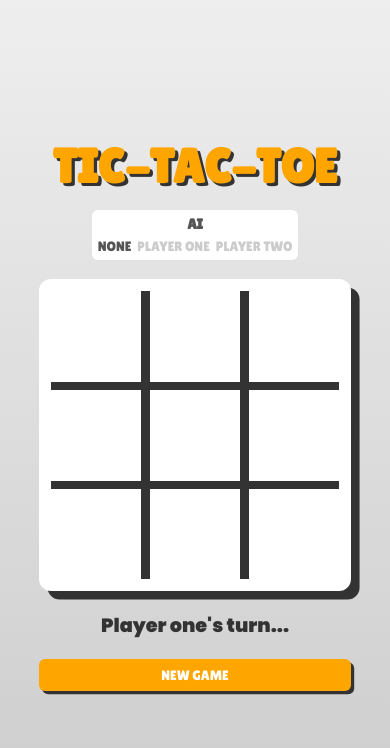
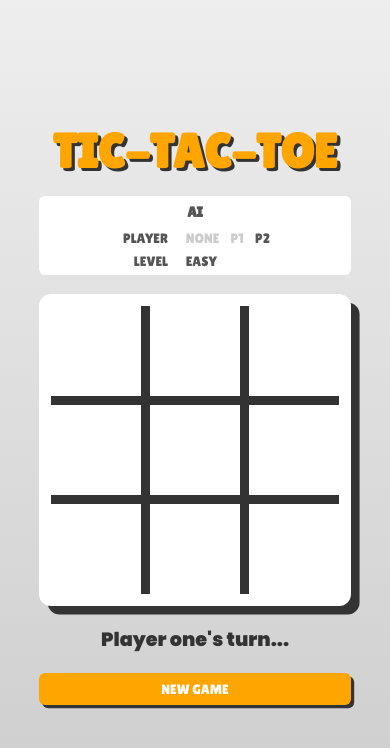
Before and after one commit to antonjolsson/ttt, a React (Create React App) app: page / in a window 390 px wide. Shown: the top 748 px of the page. Built offline with nearby package versions, Linux system fonts and the light colour scheme.

Commit message:
style: 💄 responsive sidebar

```diff
--- a/src/App.tsx
+++ b/src/App.tsx
@@ -3,7 +3,7 @@ import {Header} from "./components/Header";
 import {Board} from "./components/Board";
 import './App.css'
 import {MessageArea} from "./components/MessageArea";
-import {GameEngine, getInitialGameState, ISquare, Player} from "./GameEngine";
+import {AILevel, GameEngine, getInitialGameState, ISquare, Player} from "./GameEngine";
 import {RestartButton} from "./components/RestartButton";
 import {Footer} from "./components/Footer";
 import {SideBar} from "./components/SideBar";
@@ -14,7 +14,8 @@ export interface IGameState {
     winningRow: ISquare[],
     gridSize: number,
     ai?: Player,
-    winner?: Player
+    winner?: Player,
+    aiLevel: AILevel
 }
 
 export const GameStateContext = createContext({
--- a/src/GameEngine.ts
+++ b/src/GameEngine.ts
@@ -3,6 +3,11 @@ import {IGameState} from "./App";
 export enum Player {
     CROSS = 'x',
     CIRCLE = 'o',
+}
+
+export enum AILevel {
+    EASY = 'easy',
+    HARD = 'hard'
 }
 
 export interface ISquare {
@@ -25,7 +30,9 @@ export function getInitialGameState(): IGameState {
         currentPlayer: Player.CROSS,
         winningRow: [] as ISquare[],
         gridSize: 3,
-        board: initBoard(3)
+        board: initBoard(3),
+        ai: Player.CIRCLE,
+        aiLevel: AILevel.EASY
     };
 }
 
--- a/src/components/RadioButtonControl.css
+++ b/src/components/RadioButtonControl.css
@@ -99,33 +99,43 @@ main #center {
 
 .radio-button-control {
   display: flex;
-  flex-direction: column;
+  flex-direction: row;
   align-items: center;
   font-size: 0.85rem;
-  background: white;
-  border-radius: 0.5rem;
+  text-transform: uppercase;
   padding: 0.5rem;
-  color: #555;
+  justify-content: flex-start;
+  width: 100%;
+  gap: 0.9rem;
 }
 @media (width <= 400px) {
   .radio-button-control {
     font-size: min(1.1333333333rem, 7vw);
-  }
-  .radio-button-control .options {
-    gap: 0.2rem;
+    gap: 1.4666666667rem;
+    padding: 0.3rem;
   }
 }
-.radio-button-control h2 {
-  margin-top: 0;
-  margin-bottom: 0.5rem;
+.radio-button-control .control-label {
+  width: 3rem;
+  text-align: right;
+  margin: 0;
+}
+@media (width <= 400px) {
+  .radio-button-control .control-label {
+    width: 4rem;
+  }
 }
 .radio-button-control .options {
   display: flex;
   flex-direction: row;
   gap: min(0.5rem, 1.5vw);
 }
+@media (width <= 400px) {
+  .radio-button-control .options {
+    gap: 0.9333333333rem;
+  }
+}
 .radio-button-control .options .option {
-  text-transform: uppercase;
   transition: color 0.15s;
 }
 @media (width <= 400px) {
@@ -135,10 +145,15 @@ main #center {
 }
 .radio-button-control .options .option.unselected {
   color: #ccc;
+}
+.radio-button-control .options .option.unselected:not(.disabled) {
   cursor: pointer;
 }
-.radio-button-control .options .option.unselected:hover {
+.radio-button-control .options .option.unselected:not(.disabled):hover {
   color: inherit;
+}
+.radio-button-control .disabled {
+  color: #ccc;
 }
 
 /*# sourceMappingURL=RadioButtonControl.css.map */
--- a/src/components/RadioButtonControl.scss
+++ b/src/components/RadioButtonControl.scss
@@ -2,27 +2,31 @@
 
 .radio-button-control {
     display: flex;
-    flex-direction: column;
+    flex-direction: row;
     align-items: center;
     font-size: App.$btn-font-size;
-    background: white;
-    border-radius: App.$border-radius-small;
+    text-transform: uppercase;
     padding: 0.5rem;
-    color: App.$low-contrast-dark-color;
+    justify-content: flex-start;
+    width: 100%;
+    gap: 0.9rem;
 
     @media (width <= (App.$screen-break-point-small)) {
         $font-size: App.$large-small-font-size-ratio * App.$btn-font-size;
 
         font-size: min($font-size, 7vw);
-
-        .options {
-            gap: 0.2rem;
-        }
+        gap: 1.1rem * App.$large-small-font-size-ratio;
+        padding: 0.3rem;
     }
 
-    h2 {
-        margin-top: 0;
-        margin-bottom: 0.5rem;
+    .control-label {
+        width: 3rem;
+        text-align: right;
+        margin: 0;
+
+        @media (width <= (App.$screen-break-point-small)) {
+            width: 3rem * App.$large-small-font-size-ratio;
+        }
     }
 
     .options {
@@ -30,8 +34,11 @@
         flex-direction: row;
         gap: min(0.5rem, 1.5vw);
 
+        @media (width <= (App.$screen-break-point-small)) {
+            gap: 0.7rem * App.$large-small-font-size-ratio;
+        }
+
         .option {
-            text-transform: uppercase;
             transition: color App.$transition-duration-short;
 
             @media (width <= (App.$screen-break-point-small)) {
@@ -40,12 +47,19 @@
 
             &.unselected {
                 color: App.$light-gray;
-                cursor: pointer;
 
-                &:hover {
-                    color: inherit;
+                &:not(.disabled) {
+                    cursor: pointer;
+
+                    &:hover {
+                        color: inherit;
+                    }
                 }
             }
         }
     }
+
+    .disabled {
+        color: App.$light-gray;
+    }
 }
--- a/src/components/RadioButtonControl.tsx
+++ b/src/components/RadioButtonControl.tsx
@@ -2,16 +2,16 @@ import React, {ReactElement} from "react";
 import './RadioButtonControl.css'
 
 export function RadioButtonControl(props: { options: string[], label: string, selected: string,
-    onSelect: (option: string) => void }): ReactElement {
+    onSelect: (option: string) => void, disabled?: boolean } ): ReactElement {
     function getOptionClassName(optionName: string): string {
-        return optionName === props.selected ? 'selected' : 'unselected'
+        return !props.disabled && optionName === props.selected ? 'selected' : 'unselected'
     }
 
     return <div className={'radio-button-control'}>
-        <h2 className={'control-label'}>{props.label}</h2>
+        <p className={`control-label ${!!props.disabled && 'disabled'}`}>{props.label}</p>
         <div className={'options'}>
             {props.options.map(option => <span key={option} onClick={(): void => props.onSelect(option)}
-                                               className={`option ${getOptionClassName(option)}`}>{option}</span>)}
+               className={`option ${getOptionClassName(option)} ${!!props.disabled && 'disabled'}`}>{option}</span>)}
         </div>
     </div>;
 }
--- a/src/components/SideBar.tsx
+++ b/src/components/SideBar.tsx
@@ -3,15 +3,15 @@ import './Sidebar.css'
 import {RadioButtonControl} from "./RadioButtonControl";
 import {InputControl} from "./InputControl";
 import {GameStateContext} from "../App";
-import {Player} from "../GameEngine";
+import {AILevel, Player} from "../GameEngine";
 
 export function SideBar(): ReactElement {
     const gameCtxt = useContext(GameStateContext)
 
     const aiToOptionString = new Map<Player | undefined, string>([
         [undefined, 'None'],
-        [Player.CROSS, 'Player one'],
-        [Player.CIRCLE, 'Player two']
+        [Player.CROSS, 'P1'],
+        [Player.CIRCLE, 'P2']
     ])
 
     function onSelect(option: string): void {
@@ -21,8 +21,11 @@ export function SideBar(): ReactElement {
 
     return <div id={'right'}>
         <section id={'sidebar'}>
-            <RadioButtonControl label={'AI'} options={Array.from(aiToOptionString.values())} onSelect={onSelect}
+            <h2>AI</h2>
+            <RadioButtonControl label={'Player'} options={Array.from(aiToOptionString.values())} onSelect={onSelect}
                                 selected={aiToOptionString.get(gameCtxt.gameState.ai)!}/>
+            <RadioButtonControl label={'Level'} options={[AILevel.EASY]} onSelect={(): void => {}}
+                                selected={String(gameCtxt.gameState.aiLevel)} disabled={!gameCtxt.gameState.ai}/>
             <InputControl label={'Grid size'} default={3}/>
         </section>
     </div>;
--- a/src/components/Sidebar.css
+++ b/src/components/Sidebar.css
@@ -105,11 +105,20 @@ main #center {
   width: 100%;
 }
 #right #sidebar {
-  width: 100%;
+  width: fit-content;
   display: flex;
-  flex-direction: row;
+  flex-direction: column;
   align-items: center;
   justify-content: center;
+  border-radius: 0.5rem;
+  padding: 0.5rem;
+  color: #555;
+  background: white;
+}
+#right #sidebar h2 {
+  width: 100%;
+  text-align: center;
+  margin: 0.5rem auto;
 }
 @media (width > 720px) {
   #right {
@@ -118,10 +127,20 @@ main #center {
     height: 100%;
   }
   #right #sidebar {
-    width: min(15rem, 90%);
+    width: fit-content;
     flex-direction: column;
-    align-items: flex-start;
+    align-items: center;
     justify-content: flex-start;
+  }
+}
+@media (width <= 400px) {
+  #right {
+    width: 100%;
+    background: white;
+    border-radius: 0.5rem;
+  }
+  #right #sidebar {
+    padding: 0.2rem;
   }
 }
 
--- a/src/components/Sidebar.scss
+++ b/src/components/Sidebar.scss
@@ -8,23 +8,43 @@
     width: 100%;
 
     #sidebar {
-        width: 100%;
+        width: fit-content;
         display: flex;
-        flex-direction: row;
+        flex-direction: column;
         align-items: center;
         justify-content: center;
+        border-radius: App.$border-radius-small;
+        padding: 0.5rem;
+        color: App.$low-contrast-dark-color;
+        background: white;
+
+        h2 {
+            width: 100%;
+            text-align: center;
+            margin: 0.5rem auto;
+        }
     }
 
-    @media (width > App.$screen-break-point-large) {
+    @media (width > (App.$screen-break-point-large)) {
         justify-content: flex-start;
         flex: 1 1 20%;
         height: 100%;
 
         #sidebar {
-            width: min(15rem, 90%);
+            width: fit-content;
             flex-direction: column;
-            align-items: flex-start;
+            align-items: center;
             justify-content: flex-start;
         }
     }
+
+    @media (width <= (App.$screen-break-point-small)) {
+        width: 100%;
+        background: white;
+        border-radius: App.$border-radius-small;
+
+        #sidebar {
+            padding: 0.2rem;
+        }
+    }
 }
```
Also changed, not shown: 2 other files (tests, documents, lock files or other folders).
